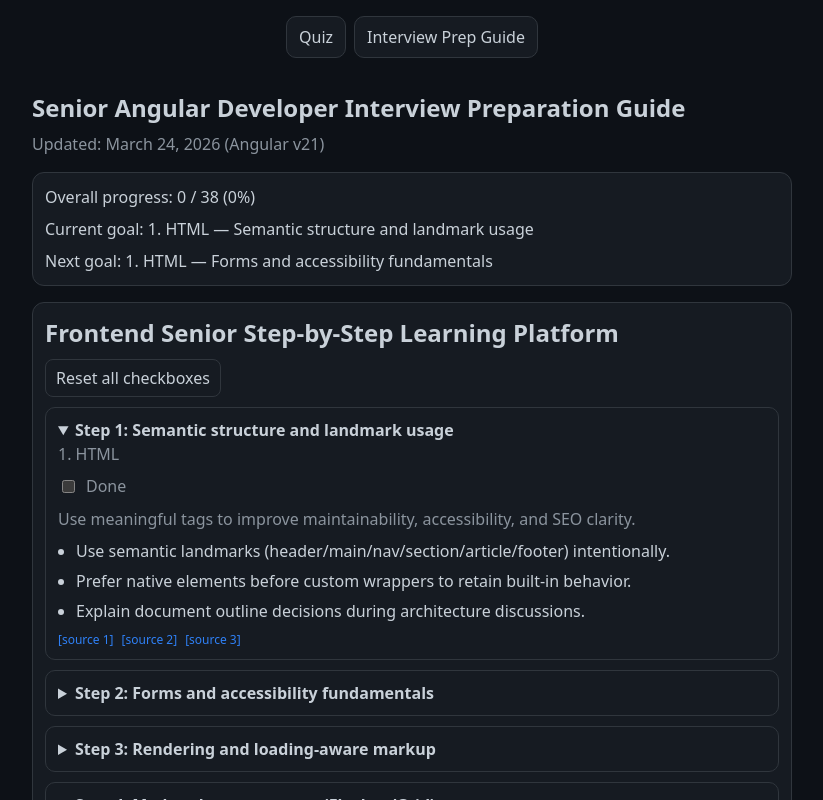
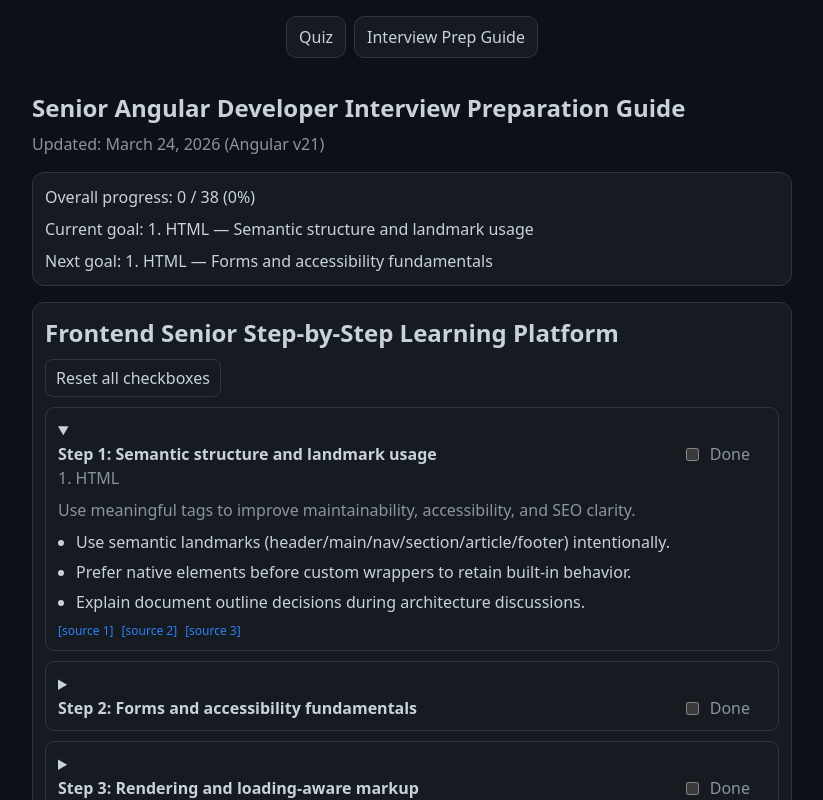
Before and after one commit to Rep1ay/angular-quiz, an Angular app: page /interview-prep in a window 1280 px wide. Shown: the top 800 px of the page, without its empty margins (228-1051 px from the left). Built offline with nearby package versions, Linux system fonts and the light colour scheme.

Commit message:
feat: enhance interview preparation page with inline topic checkboxes and improved layout

```diff
--- a/src/app/features/interview-prep/interview-prep-page/interview-prep-page.html
+++ b/src/app/features/interview-prep/interview-prep-page/interview-prep-page.html
@@ -38,17 +38,20 @@
       @for (step of orderedSteps$$(); track step.id; let stepIndex = $index) {
         <details class="prep__landscape-group" [open]="stepIndex === 0">
           <summary class="prep__landscape-group-title">
-            Step {{ stepIndex + 1 }}: {{ step.title }}
+            <span class="prep__summary-main">
+              <span>Step {{ stepIndex + 1 }}: {{ step.title }}</span>
+              <label class="prep__topic-check prep__topic-check--inline" (click)="$event.stopPropagation()">
+                <input
+                  type="checkbox"
+                  [checked]="step.done"
+                  (click)="$event.stopPropagation()"
+                  (change)="setStepDone(step, $any($event.target).checked)"
+                />
+                Done
+              </label>
+            </span>
           </summary>
           <p class="prep__knowledge-summary">{{ step.sectionTitle }}</p>
-          <label class="prep__topic-check">
-            <input
-              type="checkbox"
-              [checked]="step.done"
-              (change)="setStepDone(step, $any($event.target).checked)"
-            />
-            Done
-          </label>
           <p class="prep__landscape-group-summary">{{ step.explanation }}</p>
 
           @if (step.highlights.length > 0) {
--- a/src/app/features/interview-prep/interview-prep-page/interview-prep-page.scss
+++ b/src/app/features/interview-prep/interview-prep-page/interview-prep-page.scss
@@ -107,6 +107,14 @@
   font-weight: 600;
 }
 
+.prep__summary-main {
+  display: inline-flex;
+  width: calc(100% - 16px);
+  align-items: center;
+  justify-content: space-between;
+  gap: 10px;
+}
+
 .prep__landscape-group-summary {
   margin: 8px 0;
   color: var(--muted);
@@ -118,6 +126,11 @@
   gap: 8px;
   margin-top: 8px;
   color: var(--muted);
+}
+
+.prep__topic-check--inline {
+  margin-top: 0;
+  font-weight: 400;
 }
 
 .prep__sources {
```
